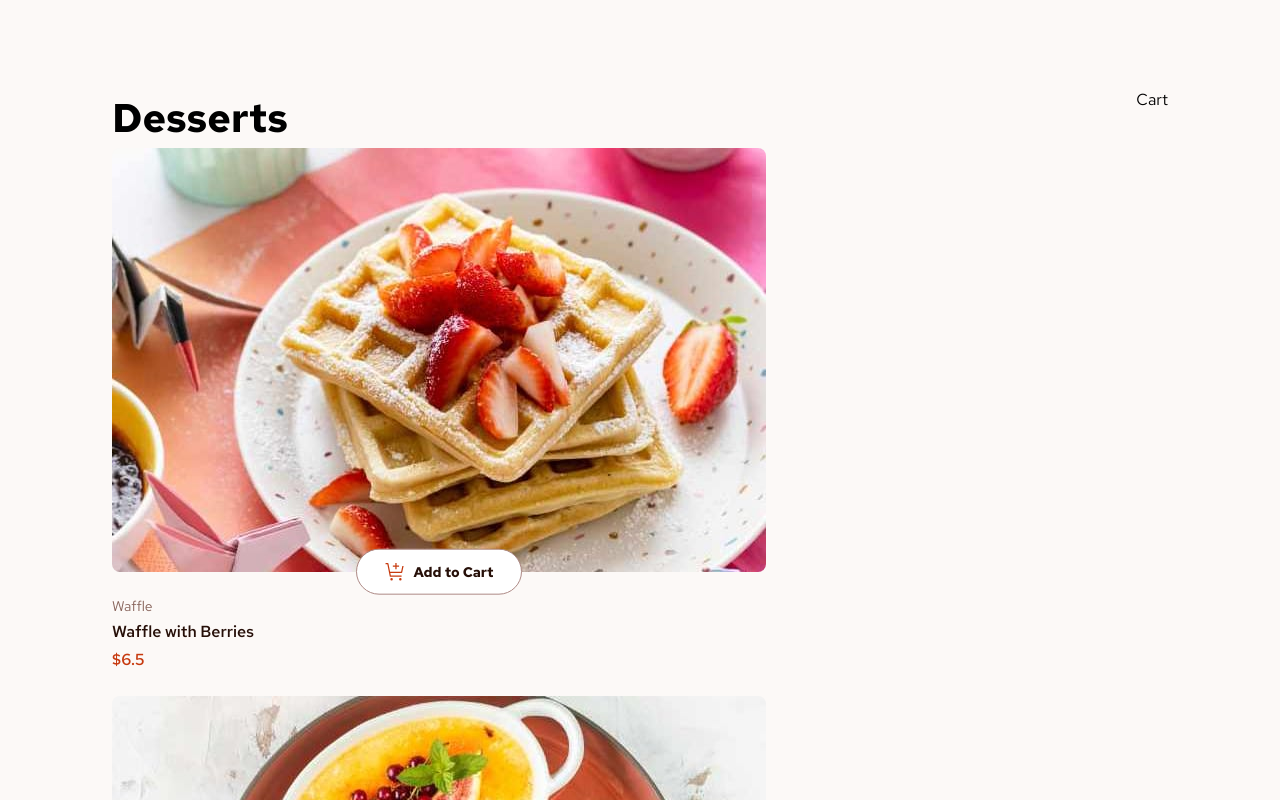
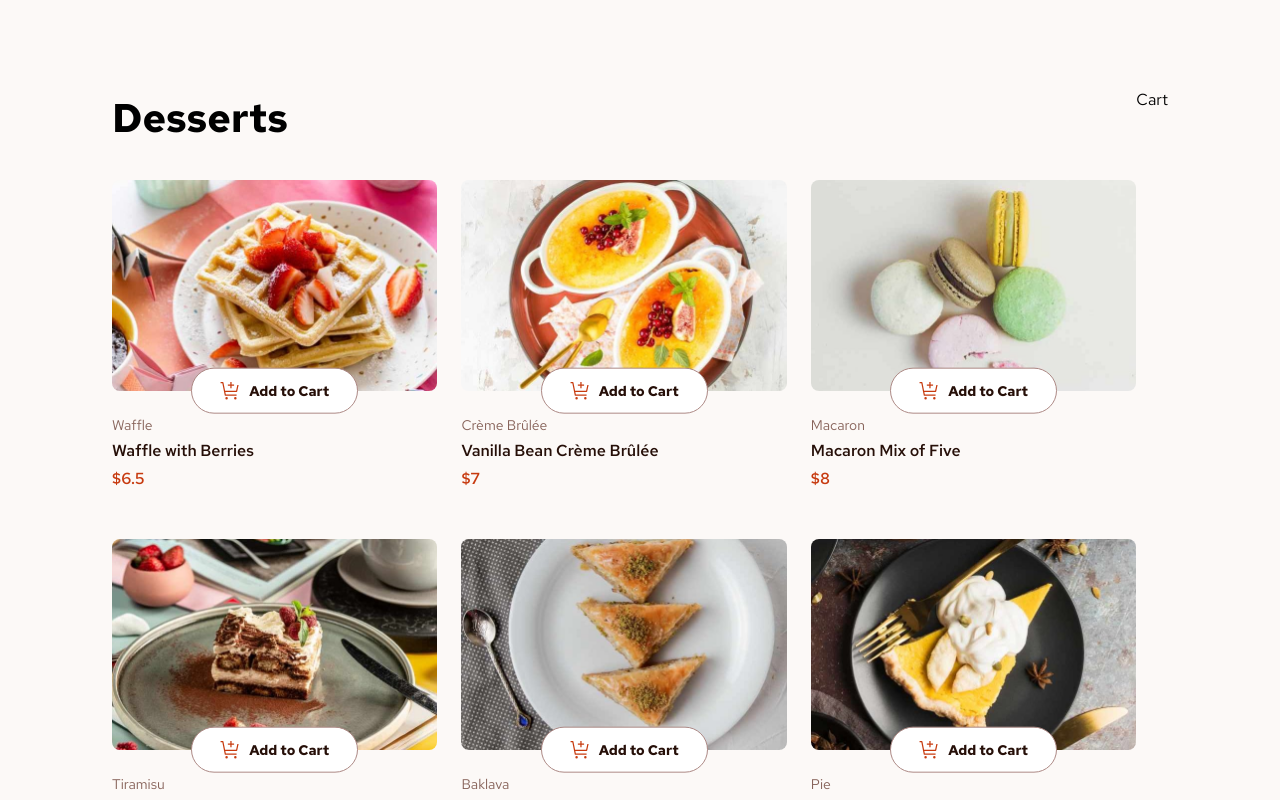
Before and after one commit to EdwardShanahan9/product_list_with_cart, a React (Vite) app: page / in a window 1280 px wide. Shown: the top 800 px of the page. Built offline with nearby package versions, Linux system fonts and the light colour scheme.

Commit message:
Style products for tablet devices

```diff
--- a/src/layout/MainLayout/Products/Products.jsx
+++ b/src/layout/MainLayout/Products/Products.jsx
@@ -4,9 +4,9 @@ import Data from "../../../../data.json";
 const Products = () => {
   return (
     <div>
-      <h1 className="text-4xl font-primaryBold">Desserts</h1>
+      <h1 className="text-4xl font-primaryBold mb-8">Desserts</h1>
 
-      <div>
+      <div className="grid grid-cols-3 gap-6">
         {Data.map((product, index) => (
           <Product
             key={index}
```
